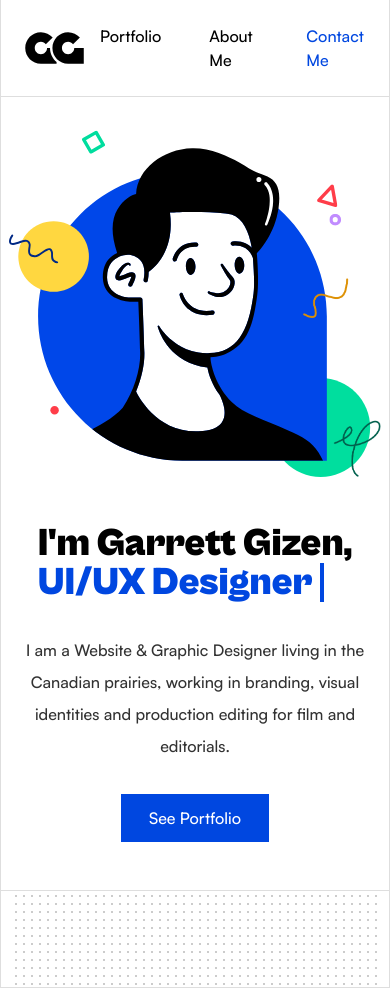
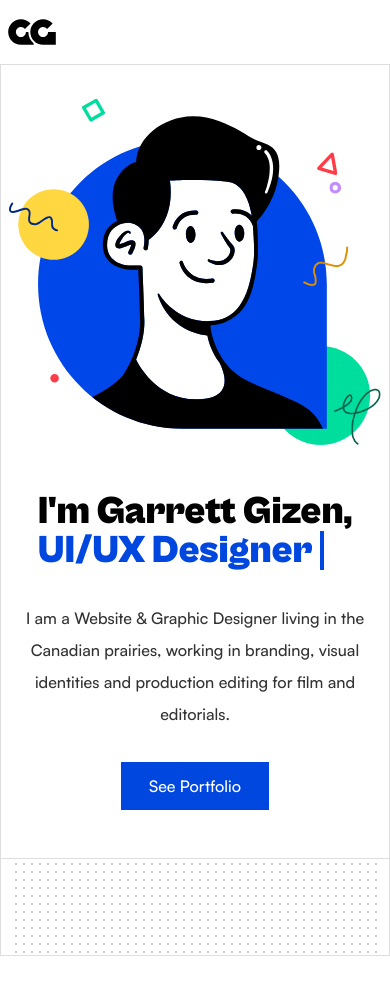
Before and after one commit to garrettgizen/Portfolio, a Next.js app: page / in a window 390 px wide. After the commit the page ends 956 px from the top, so only its background shows below. Built offline with nearby package versions, Linux system fonts and the light colour scheme.

Commit message:
Update Logo and Navigation

```diff
--- a/components/Navigation.tsx
+++ b/components/Navigation.tsx
@@ -1,60 +1,16 @@
 "use client";
-import React from "react";
-import Link from "next/link";
-import { navigation } from "@/lib/data";
-import Logo from "./Logo";
-import { motion } from "motion/react";
-
-const containerVariants = {
-  hidden: {},
-  show: {
-    transition: {
-      staggerChildren: 0.2,
-      delayChildren: 0.2, // delay between each child
-    },
-  },
-};
-
-const itemVariants = {
-  hidden: { y: 20 },
-  show: {
-    y: 0,
-    transition: {
-      type: "spring" as const,
-      bounce: 0.5,
-      duration: 0.4,
-    },
-  },
-};
+import { useMediaQuery } from "react-responsive";
+import MobileNavbar from "./Navigation/MobileNavbar";
+import Navbar from "./Navigation/Navbar";
 
 export default function Navigation() {
+  const showMobileNavigation = useMediaQuery({
+    query: "(max-width: 767px)",
+  });
+
   return (
     <header className="flex w-full border-b border-border">
-      <div className="container grid-layout ">
-        <div className="flex justify-between gap-4 items-center py-6 px-4 mw:px-10">
-          <Link href="/">
-            <Logo />
-          </Link>
-          <nav>
-            <motion.ul
-              variants={containerVariants}
-              initial="hidden"
-              animate="show"
-              className="flex gap-12 overflow-hidden"
-            >
-              {navigation.map((item) => (
-                <motion.li
-                  variants={itemVariants}
-                  className={`text-base font-medium ${item.name === "Contact Me" ? `text-primary hover:text-accent` : `hover:text-primary`} transition-colors `}
-                  key={item.name}
-                >
-                  <Link href={item.href}>{item.name}</Link>
-                </motion.li>
-              ))}
-            </motion.ul>
-          </nav>
-        </div>
-      </div>
+      {showMobileNavigation ? <MobileNavbar /> : <Navbar />}
     </header>
   );
 }
--- a/components/Logo.tsx
+++ b/components/Navigation/Logo.tsx
@@ -1,9 +1,13 @@
 import React from "react";
 
-export default function Logo() {
+interface LogoProps {
+  className?: string;
+}
+
+export default function Logo({ className }: LogoProps) {
   return (
     <svg
-      className="group"
+      className={`group ${className}`}
       width="59"
       height="32"
       viewBox="0 0 59 32"
--- /dev/null
+++ b/components/Navigation/MobileNavbar.tsx
@@ -0,0 +1,17 @@
+import React from "react";
+import Logo from "./Logo";
+import { motion } from "motion/react";
+import Link from "next/link";
+import { navigation } from "@/lib/data";
+
+export default function MobileNavbar() {
+  return (
+    <div className="container">
+      <div className="flex justify-between gap-4 items-center py-2">
+        <Link href="/">
+          <Logo className={"size-12"} />
+        </Link>
+      </div>
+    </div>
+  );
+}
--- /dev/null
+++ b/components/Navigation/Navbar.tsx
@@ -0,0 +1,59 @@
+"use client";
+
+import React from "react";
+import Link from "next/link";
+import { navigation } from "@/lib/data";
+import Logo from "./Logo";
+import { motion } from "motion/react";
+
+export default function Navbar() {
+  const containerVariants = {
+    hidden: {},
+    show: {
+      transition: {
+        staggerChildren: 0.2,
+        delayChildren: 0.2, // delay between each child
+      },
+    },
+  };
+
+  const itemVariants = {
+    hidden: { y: 20 },
+    show: {
+      y: 0,
+      transition: {
+        type: "spring" as const,
+        bounce: 0.5,
+        duration: 0.4,
+      },
+    },
+  };
+
+  return (
+    <div className="container grid-layout ">
+      <div className="flex justify-between gap-4 items-center py-6 px-4 mw:px-10">
+        <Link href="/">
+          <Logo />
+        </Link>
+        <nav>
+          <motion.ul
+            variants={containerVariants}
+            initial="hidden"
+            animate="show"
+            className="flex gap-12 overflow-hidden"
+          >
+            {navigation.map((item) => (
+              <motion.li
+                variants={itemVariants}
+                className={`text-base font-medium ${item.name === "Contact Me" ? `text-primary hover:text-accent` : `hover:text-primary`} transition-colors `}
+                key={item.name}
+              >
+                <Link href={item.href}>{item.name}</Link>
+              </motion.li>
+            ))}
+          </motion.ul>
+        </nav>
+      </div>
+    </div>
+  );
+}
--- a/package.json
+++ b/package.json
@@ -15,7 +15,8 @@
     "motion": "^12.38.0",
     "next": "^16.2.3",
     "react": "19.2.4",
-    "react-dom": "19.2.4"
+    "react-dom": "19.2.4",
+    "react-responsive": "^10.0.1"
   },
   "devDependencies": {
     "@tailwindcss/postcss": "^4",
```
Also changed, not shown: 1 other file (tests, documents, lock files or other folders).
